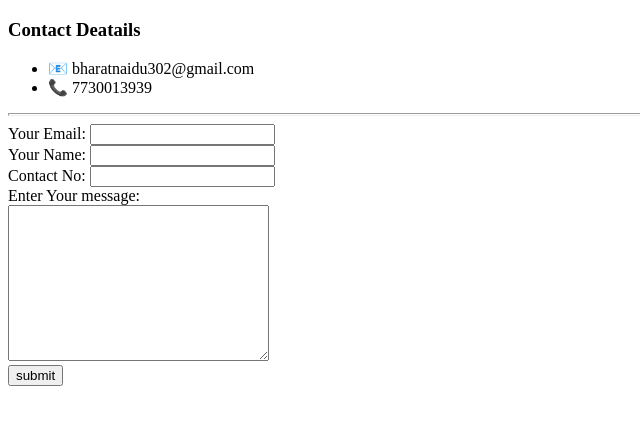
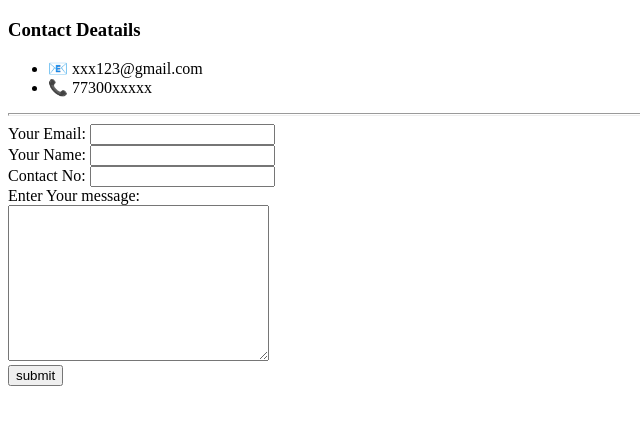
Before and after one commit to Bharatkumar95/CV, a plain HTML site: page Contact.html in a window 1280 px wide. Shown: the full height of the page, 0-640 px from the left. Drawn offline with Linux system fonts and the light colour scheme.

Commit message:
update Contact.html

```diff
--- a/Contact.html
+++ b/Contact.html
@@ -9,8 +9,8 @@
 <body>
   <h3>Contact Deatails</h3>
   <ul>
-    <li>📧 bharatnaidu302@gmail.com</li>
-    <li>📞 7730013939 </li>
+    <li>📧 xxx123@gmail.com</li>
+    <li>📞 77300xxxxx </li>
   </ul>
   <hr size="3">
   <form class="" action="mailto:bharatnaidu302@gmail.com" method="post" enctype="text/plain">
```
